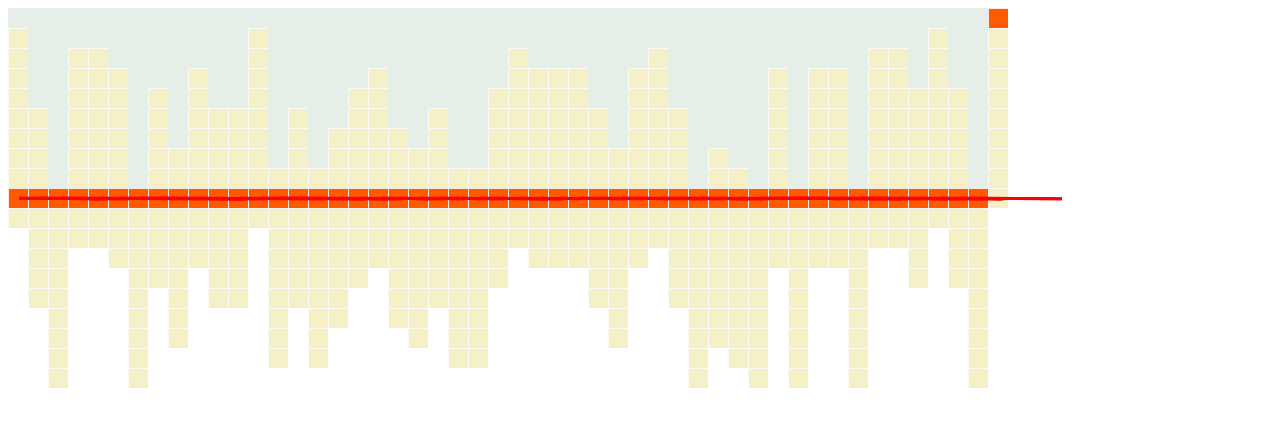
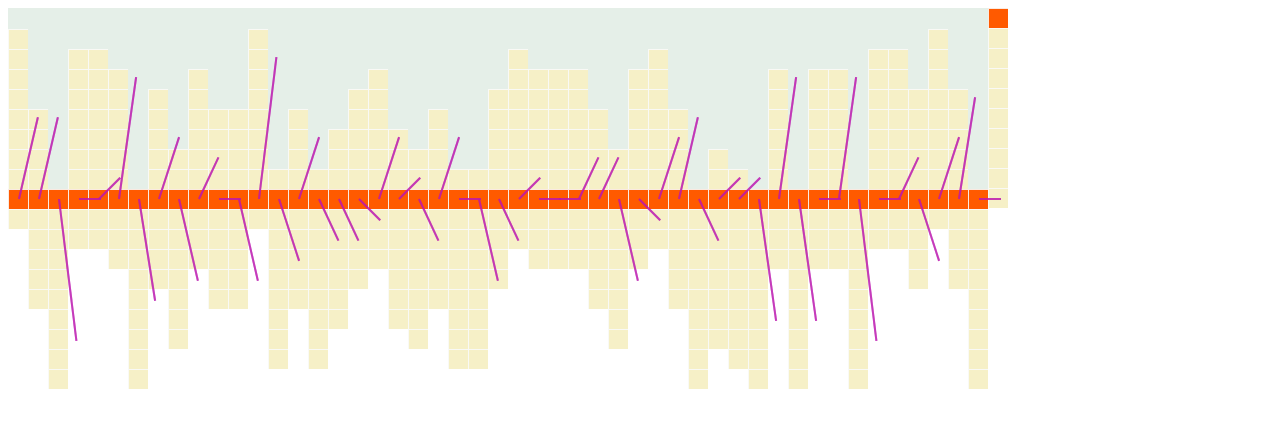
Before and after one commit to kis/scale, a website built with webpack: page scale.html in a window 1280 px wide. Built offline with nearby package versions, Linux system fonts and the light colour scheme; some packages are replaced by stand-ins of ours.

Commit message:
transformations

```diff
--- a/scale.css
+++ b/scale.css
@@ -54,12 +54,15 @@
 
       .line {
         position: relative;
-        width: 60px;
-        height: 1px;
         left: 10px;
         z-index: 99;
-        background: red;
-        border: 1px solid red;
+        background: rgba(187, 22, 176, 0.6);
+        border: 1px solid rgba(187, 22, 176, 0.6);
+        transform-origin: left center;
+
+        &:hover {
+          border: 1px solid rgba(187, 22, 176, 1);
+        }
       }
 
       &.empty {
--- a/scale.js
+++ b/scale.js
@@ -51,24 +51,20 @@ function calculateLineOptions(currentMark, nextMark) {
    /__|
   A    C */
 
+  const PI = 3.14;
+
   let AC = BLOCK_WIDTH, BC = Math.abs(nextMark - currentMark) * BLOCK_WIDTH;
   let AB = Math.floor( Math.sqrt( Math.pow(AC, 2) + Math.pow(BC, 2) ) );
-  // console.log('AB', AB)
+  let angleA = Math.asin( BC / AB );
+  angleA = Math.floor(angleA*180/PI);
 
-  let angle = Math.asin( AC / AB );
-  console.log(angle)
-  // console.log('angle', Math.floor( Math.asin( AC / AB ) ));
-
-  // angle = Math.floor(angle*180/3.14);
-  // console.log('pied', angle)
-
-  /*if (nextMark < currentMark) {
-    angle = angle - angle*2;
-  }*/
+  if (nextMark < currentMark) {
+    angleA = -angleA;
+  }
 
   return {
     width: `${AB}px`,
-    transform: `rotate(${angle}deg)`
+    transform: `rotate(${angleA}deg)`
   };
 }
 
```
